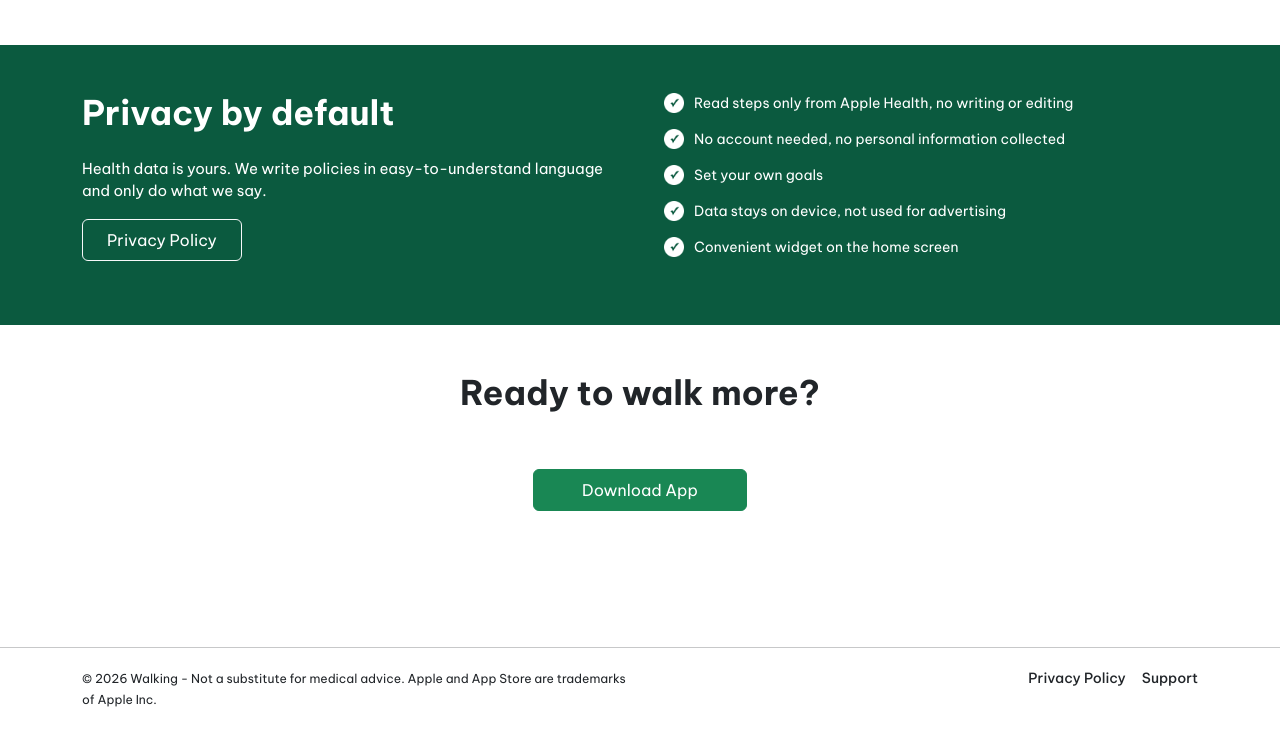
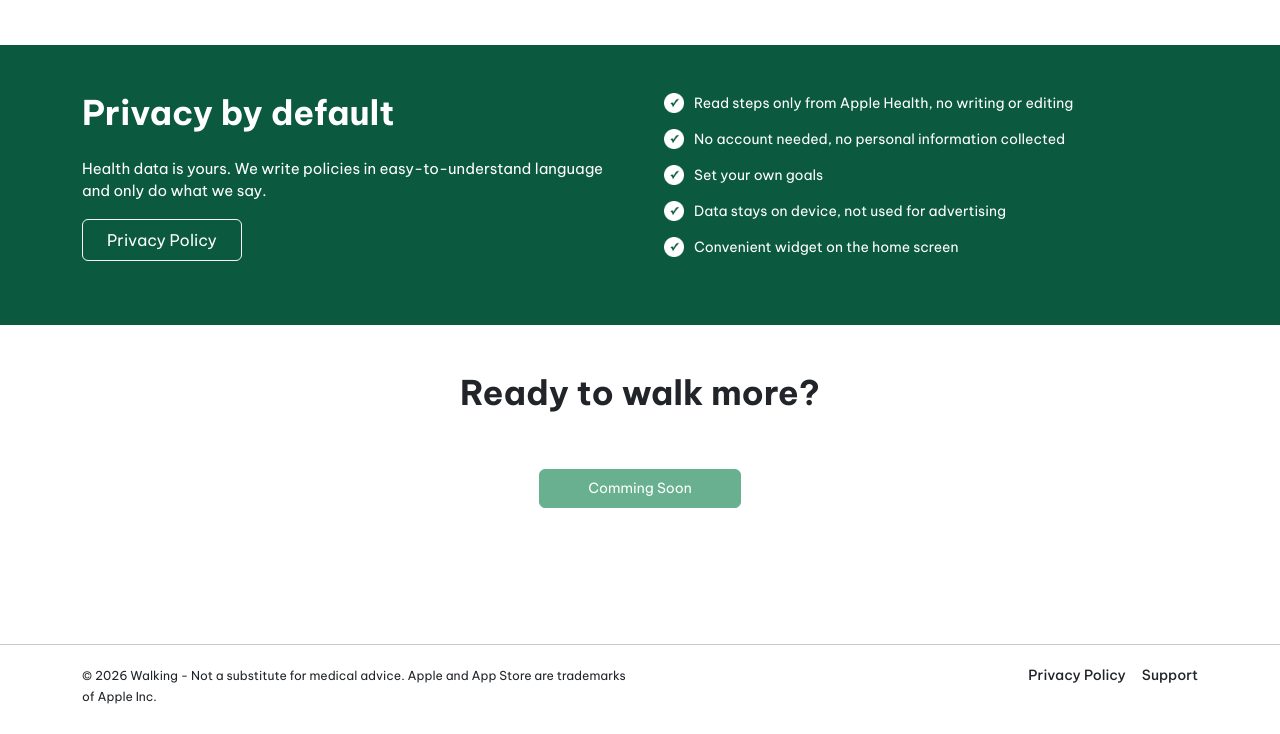
Before and after one commit to dinhduytoan/iOS-StepCounter, a plain HTML site: page en/index.html in a window 1280 px wide. Shown: the part 1070-1804 px from the top of the page. Drawn offline with nearby package versions, Linux system fonts and the light colour scheme.

Commit message:
disable download app

```diff
--- a/en/index.html
+++ b/en/index.html
@@ -169,7 +169,8 @@
         </div>
         <div class="row justify-content-center my-5">
           <div class="col-12 col-md-4 col-lg-3 text-center">
-            <a href="#" class="download-app btn btn-success px-5 py-2">Download App</a>
+            <!-- <a href="#" class="download-app btn btn-success px-5 py-2">Download App</a> -->
+             <button class="download-app btn btn-success px-5 py-2" disabled>Comming Soon</button>
           </div>
         </div>
       </div>
```
Also changed, not shown: index.html (+2 -1 lines).
